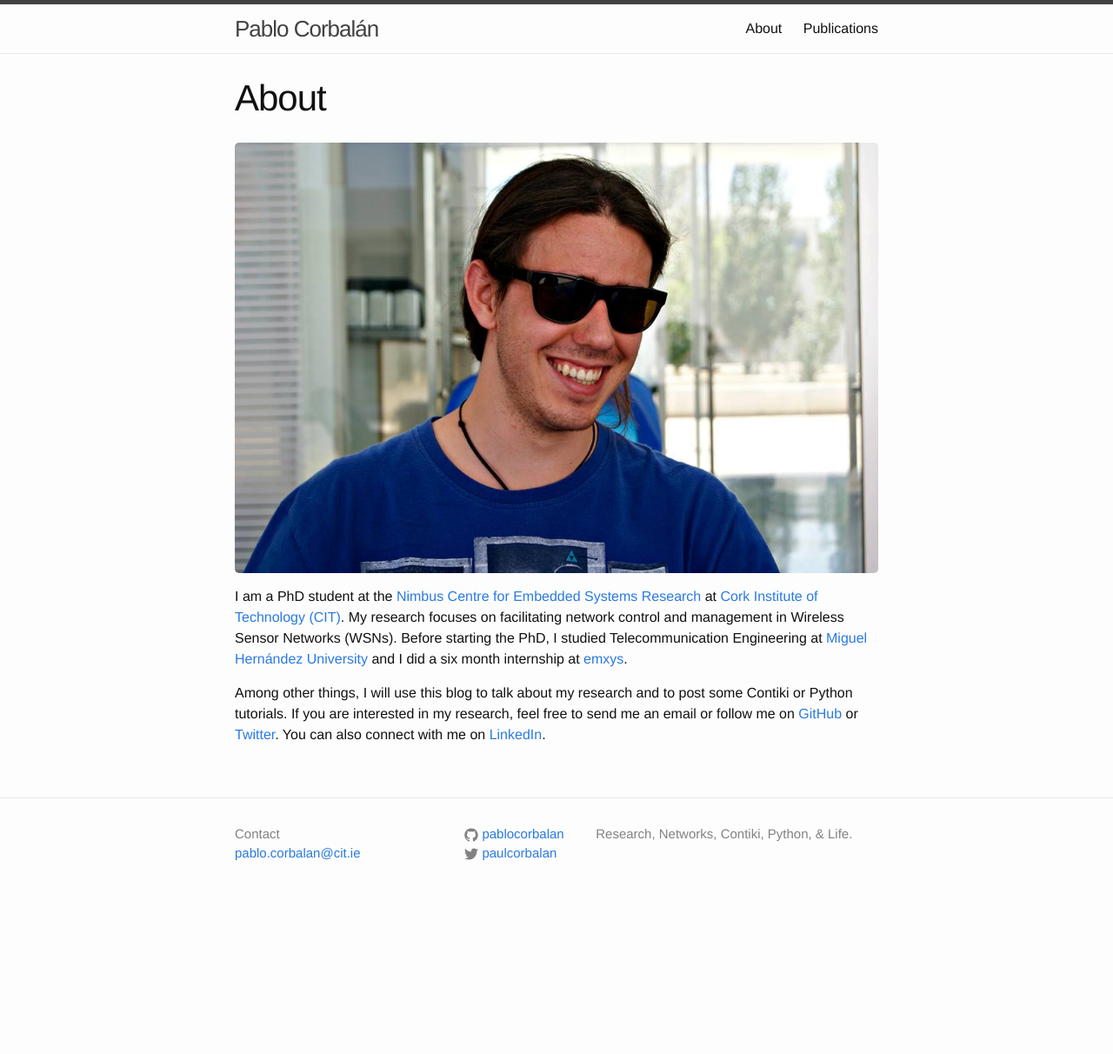
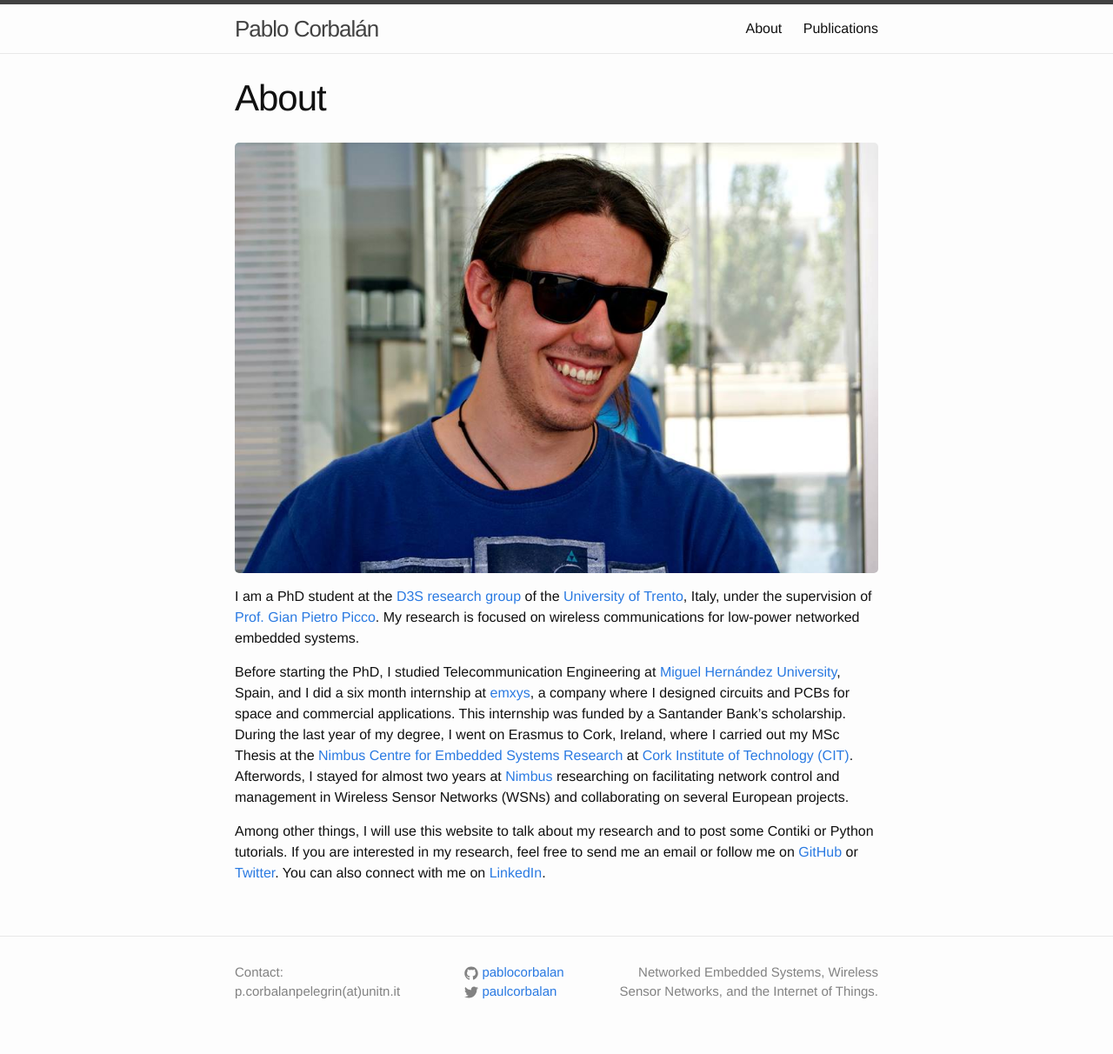
Before and after one commit to pablocorbalan/pablocorbalan.github.io, a Jekyll site: the page built from about.md, in a window 1280 px wide. Shown: the whole page at 87% size. Built offline with Jekyll 4.4.1, drawn with Linux system fonts in a browser that asks for light colours; before the commit the page ends 1053 px from its top, so only the background shows below that.

Commit message:
Change about with up-to-date information and slightly the footer

```diff
--- a/_config.yml
+++ b/_config.yml
@@ -1,7 +1,7 @@
 # Site settings
 title: Pablo Corbalán
-email: pablo.corbalan@cit.ie
-description: Research, Networks, Contiki, Python, & Life.
+email: p.corbalanpelegrin(at)unitn.it
+description: Networked Embedded Systems, Wireless Sensor Networks, and the Internet of Things.
 baseurl: "" # the subpath of your site, e.g. /blog
 url: "http://pablocorbalan.com"
 github_username:  pablocorbalan
@@ -9,6 +9,7 @@ twitter_username: paulcorbalan
 
 # Build settings
 markdown: kramdown
+highlighter: rouge
 permalink: /:title
 
 # Author
--- a/_includes/footer.html
+++ b/_includes/footer.html
@@ -3,8 +3,8 @@
     <div class="footer-col-wrapper">
       <div class="footer-col footer-col-1">
         <ul class="contact-list">
-          <li>Contact</li>
-          <li><a href="mailto:{{ site.email }}">{{ site.email }}</a></li>
+          <li>Contact:</li>
+          <li>{{ site.email }}</li>
         </ul>
       </div>
       <div class="footer-col footer-col-2">
@@ -23,7 +23,7 @@
         </ul>
       </div>
       <div class="footer-col footer-col-3">
-        <p>{{ site.description }}</p>
+        <p align="right">{{ site.description }}</p>
       </div>
     </div>
   </div>
--- a/about.md
+++ b/about.md
@@ -6,6 +6,8 @@ permalink: /about/
 
 ![Pablo Corbalán with some nice glasses.](/img/pablo-glasses.jpg)
 
-I am a PhD student at the [Nimbus Centre for Embedded Systems Research](http://nimbus.cit.ie) at [Cork Institute of Technology (CIT)](http://www.cit.ie). My research focuses on facilitating network control and management in Wireless Sensor Networks (WSNs). Before starting the PhD, I studied Telecommunication Engineering at [Miguel Hernández University](http://umh.es) and I did a six month internship at [emxys](http://www.emxys.com).
+I am a PhD student at the [D3S research group](http://d3s.disi.unitn.it) of the [University of Trento](http://www.unitn.it/en), Italy, under the supervision of [Prof. Gian Pietro Picco](http://disi.unitn.it/~picco/). My research is focused on wireless communications for low-power networked embedded systems.
 
-Among other things, I will use this blog to talk about my research and to post some Contiki or Python tutorials. If you are interested in my research, feel free to send me an email or follow me on [GitHub](https://github.com/pablocorbalan) or [Twitter](https://twitter.com/paulcorbalan). You can also connect with me on [LinkedIn](https://ie.linkedin.com/in/pablocorbalan).
+Before starting the PhD, I studied Telecommunication Engineering at [Miguel Hernández University](http://umh.es), Spain, and I did a six month internship at [emxys](http://www.emxys.com), a company where I designed circuits and PCBs for space and commercial applications. This internship was funded by a Santander Bank’s scholarship. During the last year of my degree, I went on Erasmus to Cork, Ireland, where I carried out my MSc Thesis at the [Nimbus Centre for Embedded Systems Research](http://nimbus.cit.ie) at [Cork Institute of Technology (CIT)](http://www.cit.ie). Afterwords, I stayed for almost two years at [Nimbus](http://nimbus.cit.ie) researching on facilitating network control and management in Wireless Sensor Networks (WSNs) and collaborating on several European projects.
+
+Among other things, I will use this website to talk about my research and to post some Contiki or Python tutorials. If you are interested in my research, feel free to send me an email or follow me on [GitHub](https://github.com/pablocorbalan) or [Twitter](https://twitter.com/paulcorbalan). You can also connect with me on [LinkedIn](https://ie.linkedin.com/in/pablocorbalan).
```
